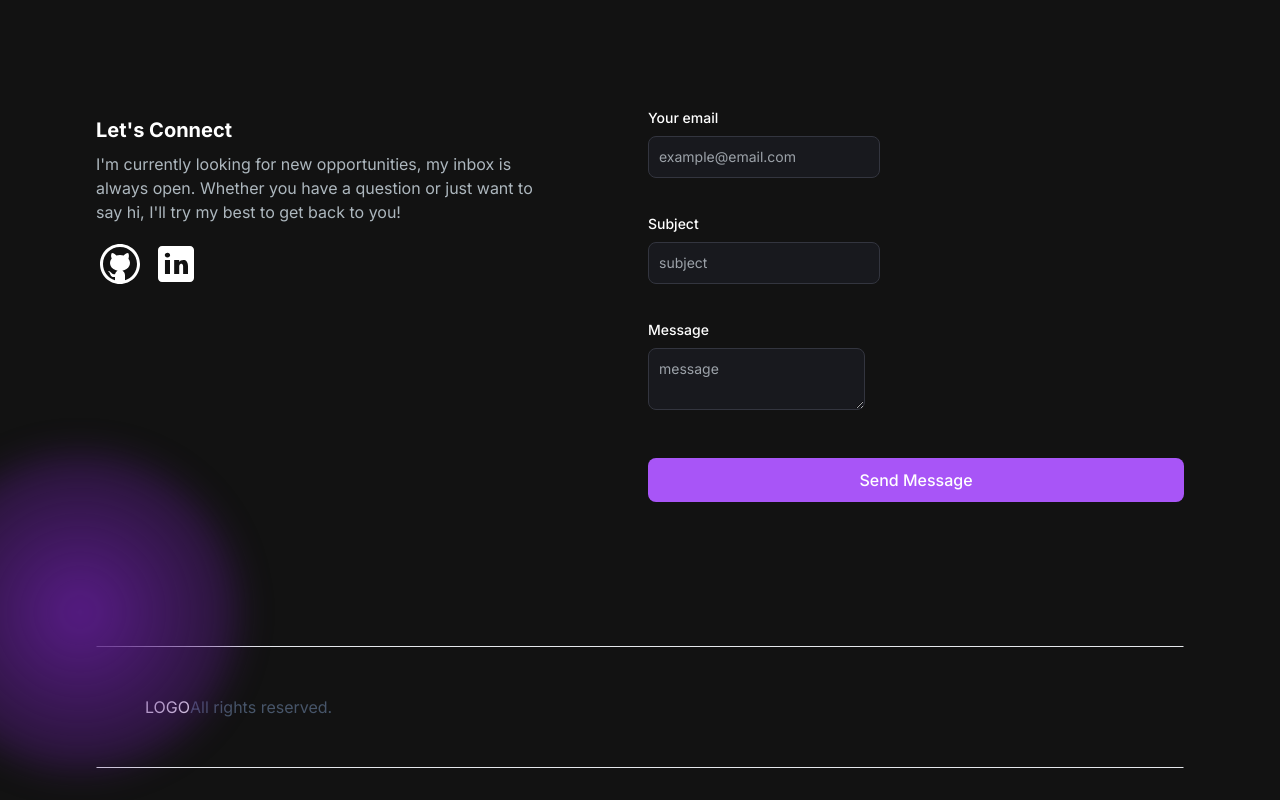
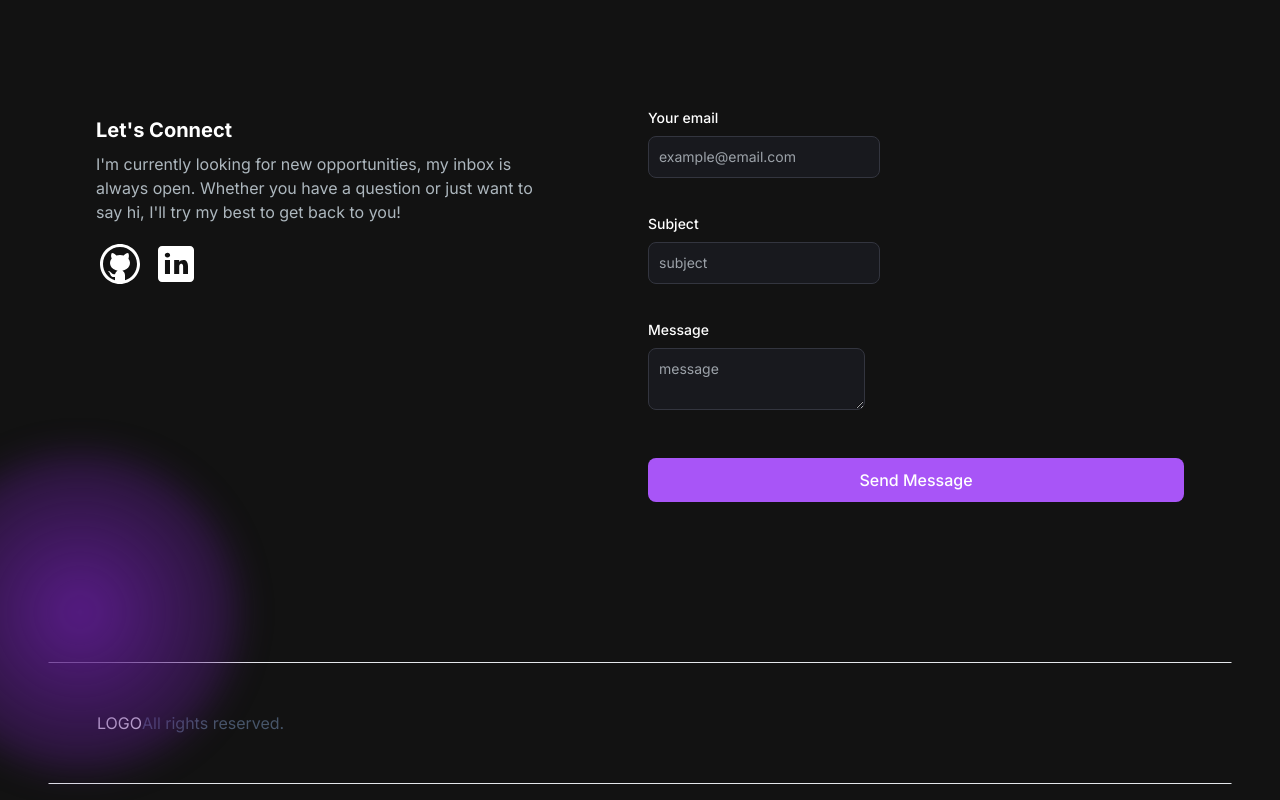
Before and after one commit to IcebergLettuc3/lettucehubnext, a Next.js app: page / in a window 1280 px wide. Shown: the part 2905-3705 px from the top of the page. Built offline with nearby package versions, Linux system fonts and the light colour scheme.

Commit message:
changing page structur.

```diff
--- a/src/app/page.tsx
+++ b/src/app/page.tsx
@@ -18,8 +18,8 @@ export default function Home() {
         <AboutSection/>
         <ProjectsSection/>
         <EmailSection/>
-        <Footer/>
       </div>
+      <Footer/>
     </main>
   // <div className='flex flex-col items-center justify-center'>
   //   <Intro/>
```
